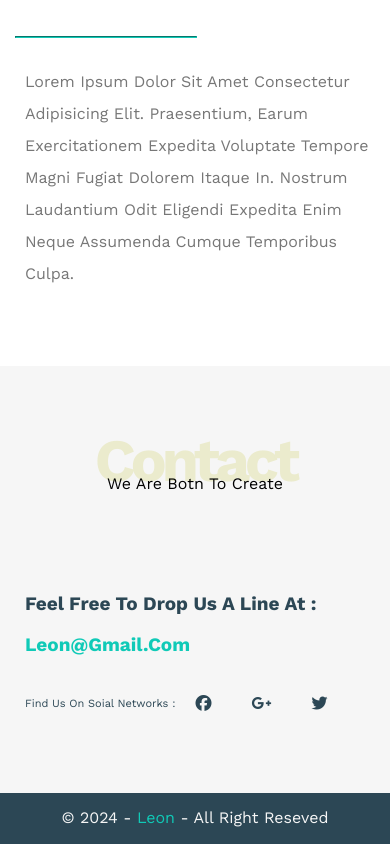
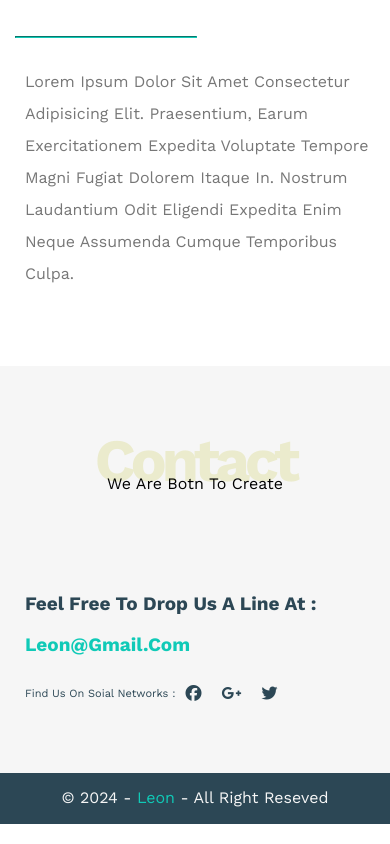
Before and after one commit to modtasaad/Template-one, a plain HTML site: page index.html in a window 390 px wide. Shown: the part 4721-5565 px from the top of the page. Drawn offline with nearby package versions, Linux system fonts and the light colour scheme.

Commit message:
Update leon.css

```diff
--- a/css/leon.css
+++ b/css/leon.css
@@ -802,6 +802,10 @@
     font-size: 19px;
   }
 
+   .contact .container .contact-content .find ul li  {
+     padding : 10px ;
+   }
+
   .contact .container .contact-content .find span {
     font-size: 11px;
   }
```
